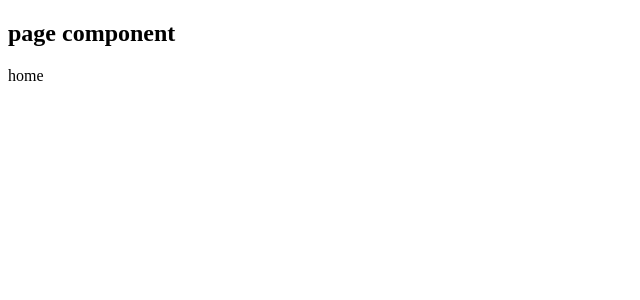
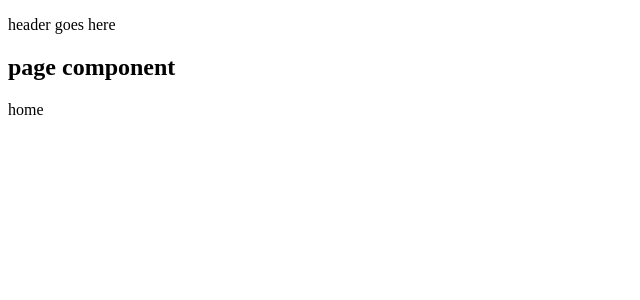
Before and after one commit to dikuw/ecom, a Next.js app in the folder frontend/: page / in a window 1280 px wide. Shown: the top 300 px of the page, without its empty margins (0-640 px from the left). Built offline with nearby package versions, Linux system fonts and the light colour scheme.

Commit message:
add Header

```diff
--- a/frontend/components/Page.js
+++ b/frontend/components/Page.js
@@ -1,10 +1,15 @@
 import PropTypes from 'prop-types';
 
+import Header from './Header';
+
 export default function Page({ children }) {
-  return <div>
-    <h2>page component</h2>
-    { children }
-  </div>
+  return (
+    <div>
+      <Header />
+      <h2>page component</h2>
+      { children }
+    </div>
+  );
 }
 
 Page.prototypes = {
```
